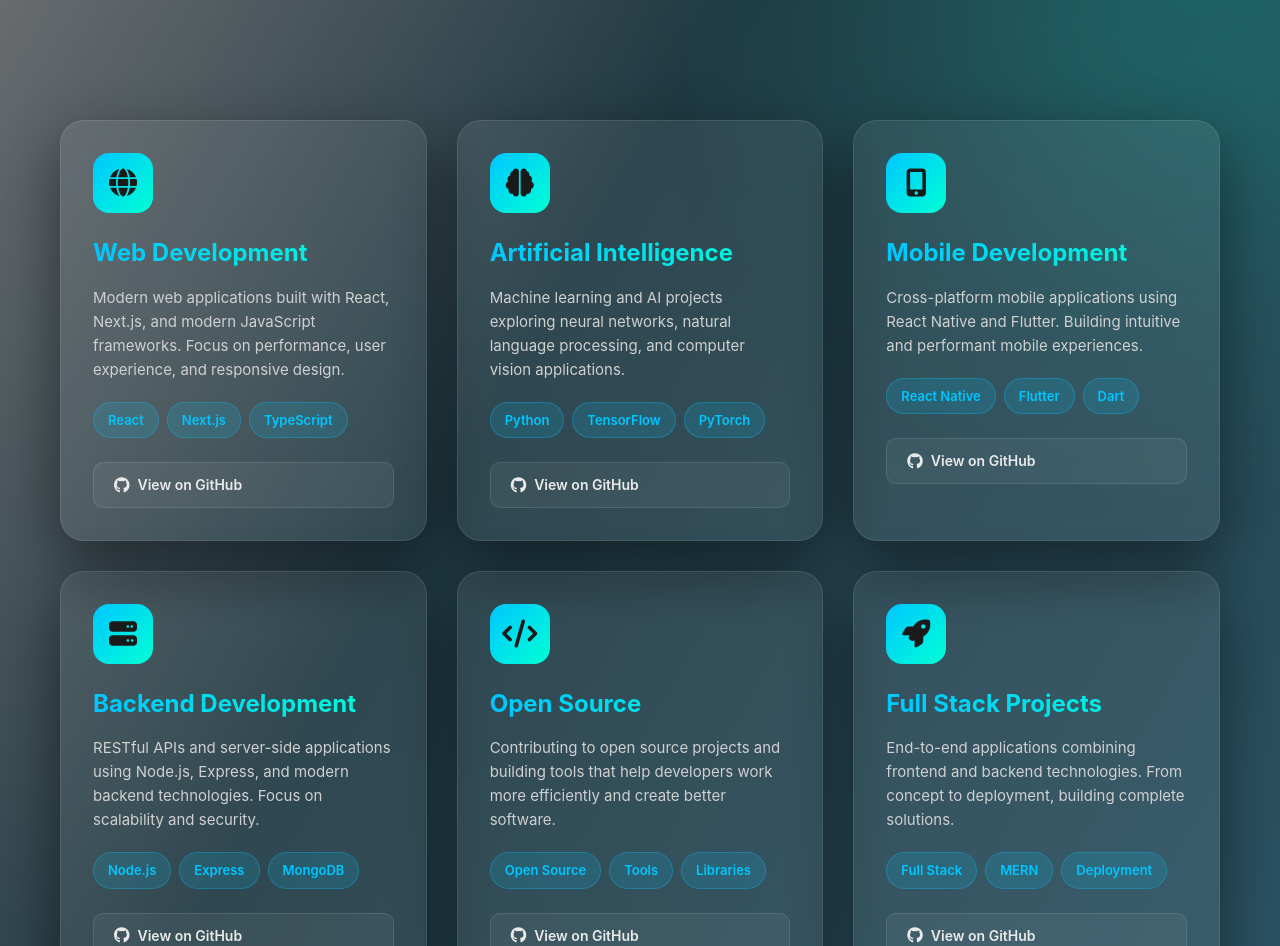
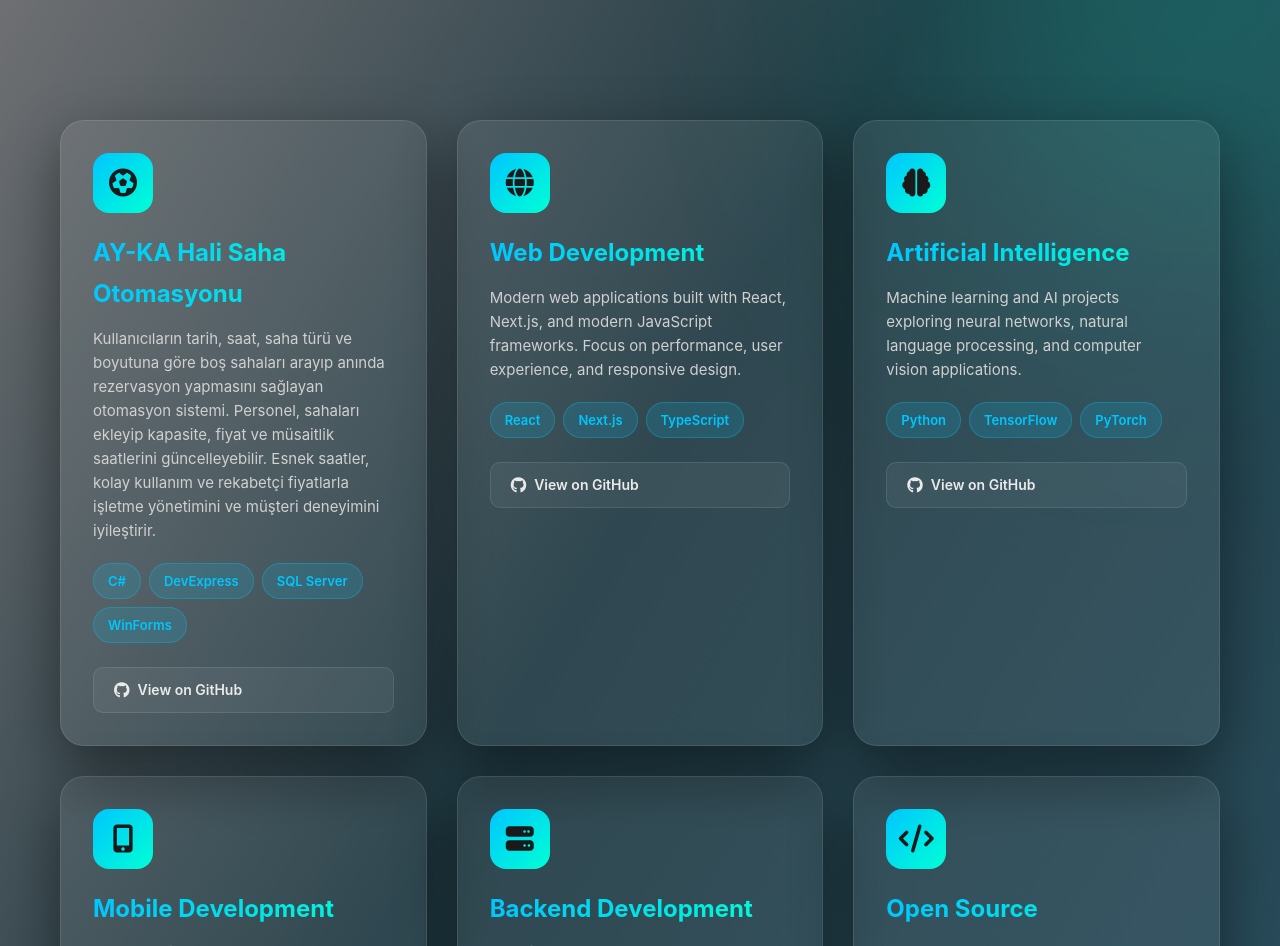
Before and after one commit to merenaydin23/personal-website, a plain HTML site: page home page/projects.html in a window 1280 px wide. Shown: the part 740-1686 px from the top of the page. Drawn offline with Linux system fonts and the light colour scheme.

Commit message:
AY-KA Hali Saha Otomasyonu projesi eklendi - GitHub linki güncellendi

```diff
--- a/home page/projects.html
+++ b/home page/projects.html
@@ -38,7 +38,35 @@
     <!-- ================= PROJECTS ================= -->
     <section id="projects">
       <div class="projects-grid">
-        <!-- Project Card 1 -->
+        <!-- Project Card 1 - AY-KA Hali Saha Otomasyonu -->
+        <div class="project-card">
+          <div class="project-icon">
+            <i class="fas fa-futbol"></i>
+          </div>
+          <h3 class="project-title">AY-KA Hali Saha Otomasyonu</h3>
+          <p class="project-description">
+            Kullanıcıların tarih, saat, saha türü ve boyutuna göre boş sahaları
+            arayıp anında rezervasyon yapmasını sağlayan otomasyon sistemi.
+            Personel, sahaları ekleyip kapasite, fiyat ve müsaitlik saatlerini
+            güncelleyebilir. Esnek saatler, kolay kullanım ve rekabetçi
+            fiyatlarla işletme yönetimini ve müşteri deneyimini iyileştirir.
+          </p>
+          <div class="project-tech">
+            <span class="tech-tag">C#</span>
+            <span class="tech-tag">DevExpress</span>
+            <span class="tech-tag">SQL Server</span>
+            <span class="tech-tag">WinForms</span>
+          </div>
+          <a
+            href="https://github.com/merenaydin23/Ay_Ka-Hali_Saha_Otomasyonu"
+            target="_blank"
+            class="project-link"
+          >
+            <i class="fab fa-github"></i> View on GitHub
+          </a>
+        </div>
+
+        <!-- Project Card 2 -->
         <div class="project-card">
           <div class="project-icon">
             <i class="fas fa-globe"></i>
@@ -63,7 +91,7 @@
           </a>
         </div>
 
-        <!-- Project Card 2 -->
+        <!-- Project Card 3 -->
         <div class="project-card">
           <div class="project-icon">
             <i class="fas fa-brain"></i>
@@ -87,7 +115,7 @@
           </a>
         </div>
 
-        <!-- Project Card 3 -->
+        <!-- Project Card 4 -->
         <div class="project-card">
           <div class="project-icon">
             <i class="fas fa-mobile-alt"></i>
@@ -111,7 +139,7 @@
           </a>
         </div>
 
-        <!-- Project Card 4 -->
+        <!-- Project Card 5 -->
         <div class="project-card">
           <div class="project-icon">
             <i class="fas fa-server"></i>
@@ -135,7 +163,7 @@
           </a>
         </div>
 
-        <!-- Project Card 5 -->
+        <!-- Project Card 6 -->
         <div class="project-card">
           <div class="project-icon">
             <i class="fas fa-code"></i>
@@ -159,7 +187,7 @@
           </a>
         </div>
 
-        <!-- Project Card 6 -->
+        <!-- Project Card 7 -->
         <div class="project-card">
           <div class="project-icon">
             <i class="fas fa-rocket"></i>
```
